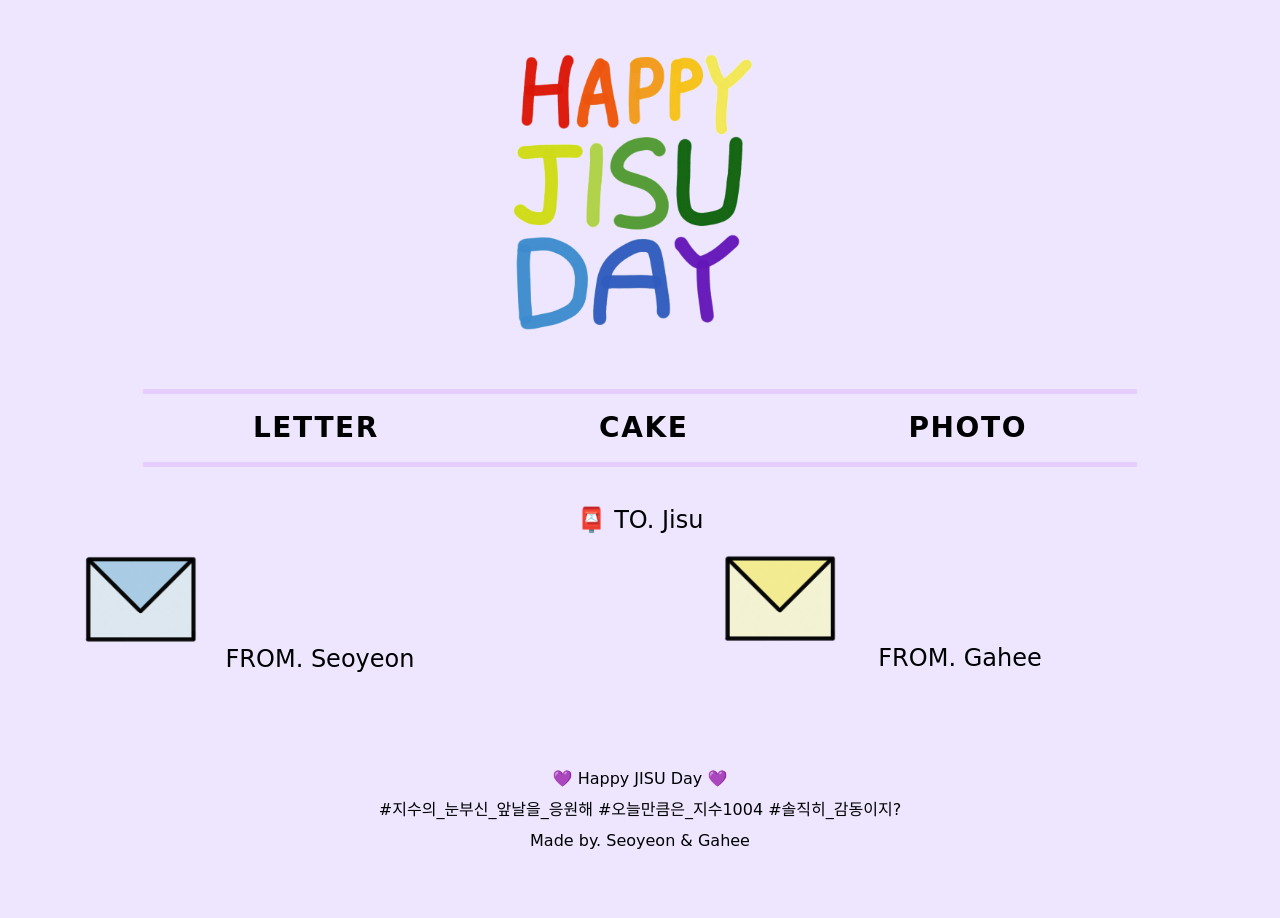
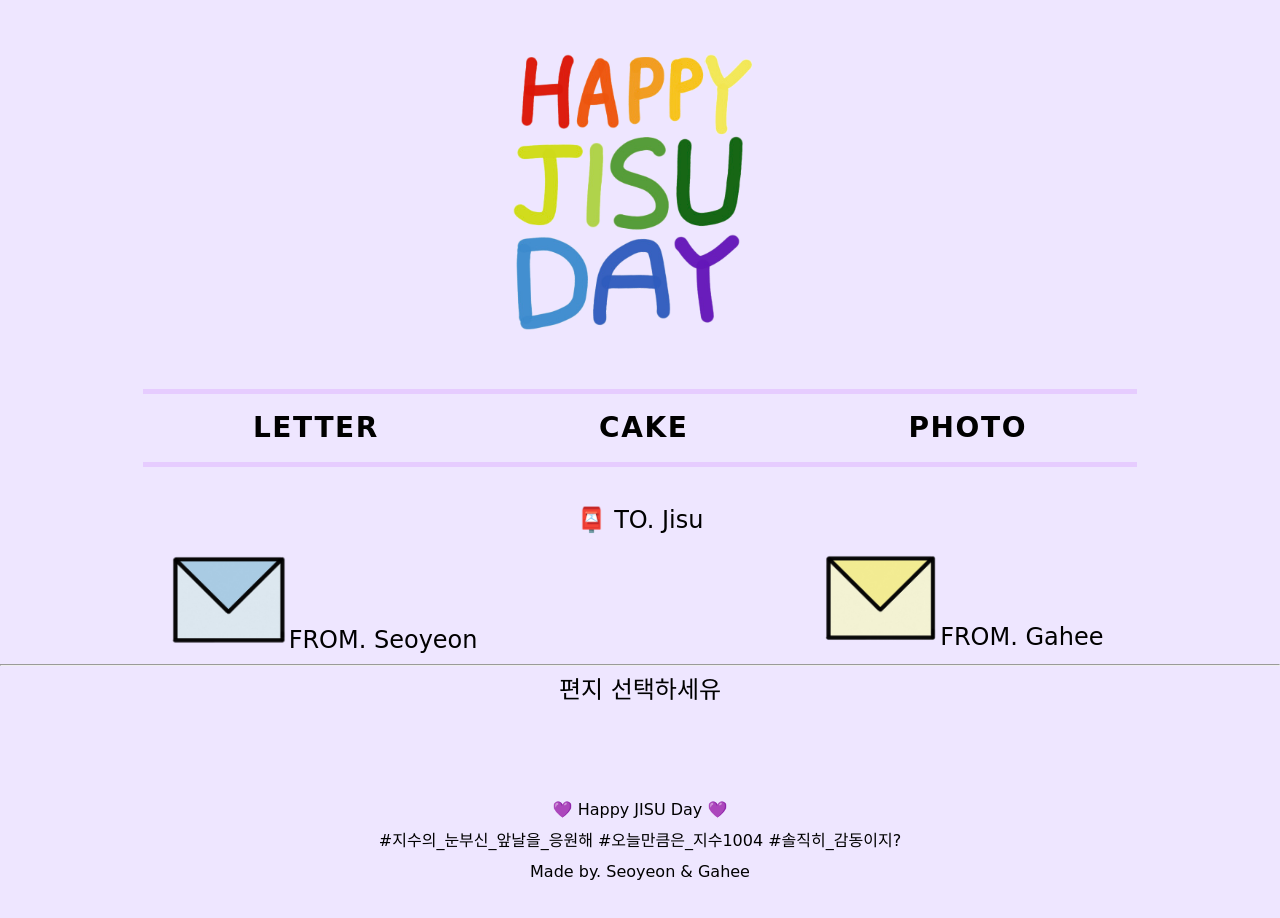
Before and after one commit to seoyeonko/hbd-jisu, a React (Create React App) app: page /Letter in a window 1280 px wide. Shown: the top 918 px of the page. Built offline with nearby package versions, Linux system fonts and the light colour scheme.

Commit message:
Letter 구현 완성

```diff
--- a/src/Components/ImageSlider.js
+++ b/src/Components/ImageSlider.js
@@ -4,7 +4,7 @@ import { FaArrowAltCircleRight, FaArrowAltCircleLeft } from "react-icons/fa";
 import styled from "styled-components";
 
 const Container = styled.div`
-  margin: 50px 0px;
+  margin: 20px 0px; //
   text-align: center;
   .slider {
     position: relative;
@@ -15,8 +15,8 @@ const Container = styled.div`
   }
 
   .image {
-    width: 35%; //
-    height: 35%;
+    width: 30%; //
+    height: 30%;
     border-radius: 10px;
   }
 
@@ -56,24 +56,23 @@ const Container = styled.div`
 const Comment = styled.div`
   margin: 20px 0px;
   .img_date {
+    font-size: 22px;
     display: block;
-    padding: 10px;
+    padding: 8px;
   }
-  .img_descrption {
+  .img_description {
+    font-size: 20px;
     display: block;
-    padding: 10px;
+    padding: 8px;
   }
 `;
 
 const ImageSlider = ({ slides }) => {
   const [current, setCurrent] = useState(0);
-  //   const [data, setData] = useState("");
-  //   const [description, setDescription] = useState("");
   const length = slides.length;
 
   const nextSlide = () => {
     setCurrent(current === length - 1 ? 0 : current + 1);
-    // SliderData.map((slide, index) => setDescription(slide.description));
   };
 
   const prevSlide = () => {
@@ -95,9 +94,6 @@ const ImageSlider = ({ slides }) => {
               className={index === current ? "slide active" : "slide"}
               key={index}
             >
-              {index === current && (
-                <img src={slide.image} alt="our Photos" className="image" />
-              )}
               <Comment>
                 {index === current && (
                   <span className="img_date">{slide.date}</span>
@@ -106,6 +102,9 @@ const ImageSlider = ({ slides }) => {
                   <span className="img_description">{slide.description}</span>
                 )}
               </Comment>
+              {index === current && (
+                <img src={slide.image} alt="our Photos" className="image" />
+              )}
             </div>
           );
         })}
--- /dev/null
+++ b/src/Components/LetterData.js
@@ -0,0 +1,12 @@
+export const LetterData = {
+  seoyeon: {
+    name: "서연",
+    letter:
+      "이것은 서연이가 지수에게 보내는 편지랍니다아아아아 이것은 서연이가 지수에게 보내는 편지랍니다아아아아 이것은 서연이가 지수에게 보내는 편지랍니다아아아아 이것은 서연이가 지수에게 보내는 편지랍니다아아아아 이것은 서연이가 지수에게 보내는 편지랍니다아아아아 이것은 서연이가 지수에게 보내는 편지랍니다아아아아 이것은 서연이가 지수에게 보내는 편지랍니다아아아아 이것은 서연이가 지수에게 보내는 편지랍니다아아아아 이것은 서연이가 지수에게 보내는 편지랍니다아아아아 ",
+  },
+  gahee: {
+    name: "가희",
+    letter:
+      "이것을 가히가 지수에게 쓰는 편지편지 이것을 가히가 지수에게 쓰는 편지편지 이것을 가히가 지수에게 쓰는 편지편지 이것을 가히가 지수에게 쓰는 편지편지 이것을 가히가 지수에게 쓰는 편지편지 이것을 가히가 지수에게 쓰는 편지편지 이것을 가히가 지수에게 쓰는 편지편지 이것을 가히가 지수에게 쓰는 편지편지 이것을 가히가 지수에게 쓰는 편지편지 이것을 가히가 지수에게 쓰는 편지편지 이것을 가히가 지수에게 쓰는 편지편지 이것을 가히가 지수에게 쓰는 편지편지 ",
+  },
+};
--- a/src/Components/Router.js
+++ b/src/Components/Router.js
@@ -14,9 +14,8 @@ const Router = () => {
       <Switch>
         <Route path="/" exact component={Home} />
         <Route path="/cake" component={Cake} />
-        <Route path="/letter" component={Letter} />
-        <Route path="/letter/seoyeon" component={Letter} />
-        <Route path="/letter/gahee" component={Letter} />
+        <Route path="/Letter" component={Letter} />
+        {/* <Route path="/letter/:fromname" component={From} /> */}
         <Route path="/photo" component={Photo} />
         <Redirect from="*" to="/" />
       </Switch>
--- /dev/null
+++ b/src/Components/Writer.js
@@ -0,0 +1,18 @@
+import React from "react";
+import { LetterData } from "./LetterData";
+
+const Writer = ({ match }) => {
+  const { writername } = match.params;
+  const writer = LetterData[writername];
+
+  return (
+    <div>
+      <h3>
+        {writername}({writer.name}가 지수에게)
+      </h3>
+      <p>{writer.letter}</p>
+    </div>
+  );
+};
+
+export default Writer;
--- a/src/Routes/Letter.js
+++ b/src/Routes/Letter.js
@@ -1,13 +1,14 @@
 import React from "react";
-import { Link } from "react-router-dom";
+import { Link, Route } from "react-router-dom";
+import Writer from "../Components/Writer";
 import styled from "styled-components";
 
 const Container = styled.div`
   margin-top: 40px;
+  text-align: center;
   p {
     margin: 20px;
   }
-  text-align: center;
 `;
 const List = styled.ul`
   display: flex;
@@ -16,11 +17,12 @@ const Item = styled.li`
   margin: 0px 80px;
   font-size: 24px;
   color: #000000;
-  img {
-    display: block;
+`;
+const SLink = styled(Link)`
+  div {
+    /* flex-direction: column; */
   }
 `;
-const SLink = styled(Link)``;
 
 const Letter = () => {
   return (
@@ -29,14 +31,35 @@ const Letter = () => {
 
       <List>
         <Item>
-          <img src="/Images/msg_blue.png" alt="logo_lettering" width="25%" />
-          <SLink to="/letter/seoyeon">FROM. Seoyeon</SLink>
+          <SLink to="/letter/seoyeon">
+            <div>
+              <img
+                src="/Images/msg_blue.png"
+                alt="logo_lettering"
+                width="25%"
+              />
+              <span>FROM. Seoyeon</span>
+            </div>
+          </SLink>
         </Item>
+
         <Item>
-          <img src="/Images/msg_yellow.png" alt="logo_lettering" width="25%" />
-          <SLink to="/letter/gahee">FROM. Gahee</SLink>
+          <SLink to="/letter/gahee">
+            <div>
+              <img
+                src="/Images/msg_yellow.png"
+                alt="logo_lettering"
+                width="25%"
+              />
+              <span>FROM. Gahee</span>
+            </div>
+          </SLink>
         </Item>
       </List>
+
+      <hr />
+      <Route path="/letter" exact render={() => <div>편지 선택하세유</div>} />
+      <Route path="/letter/:writername" component={Writer} />
     </Container>
   );
 };
```
Also changed, not shown: src/Components/From.js (deleted, +0 -7 lines).
